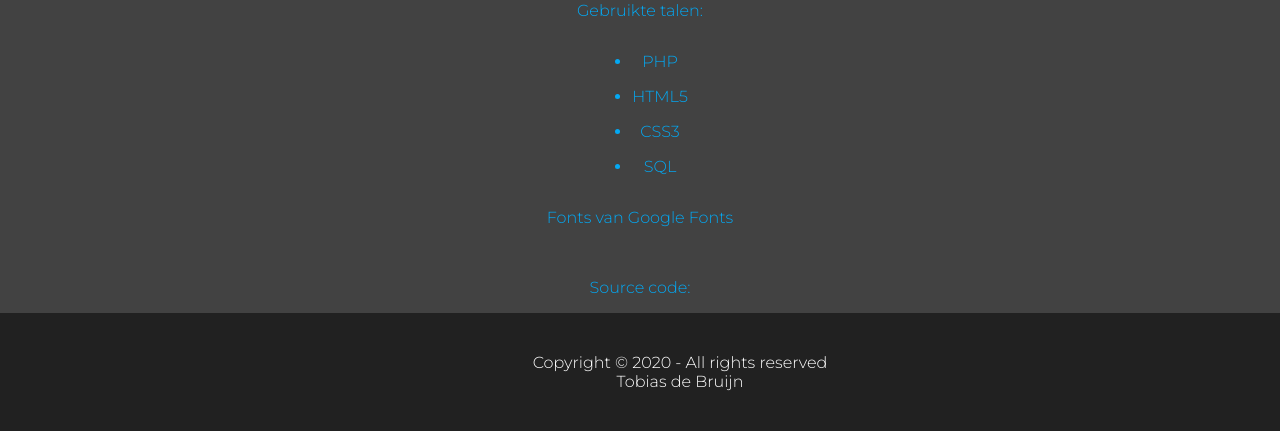
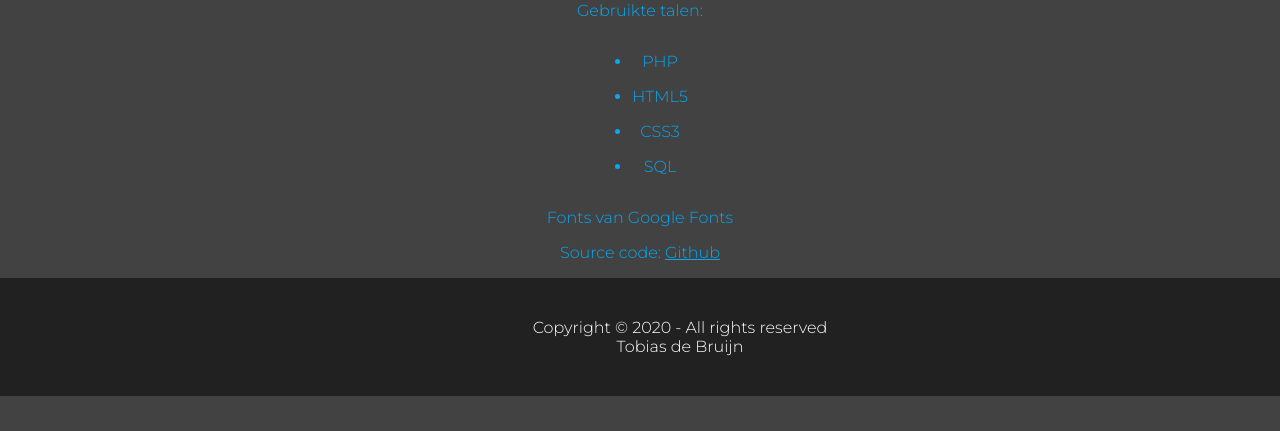
Before and after one commit to TheDutchMC/inf_fastfood, a PHP site: page / in a window 1280 px wide. Shown: the part 639-1070 px from the top of the page. After the commit the page ends 1035 px from the top, so only its background shows below. Run offline with PHP 8.4, Linux system fonts and the light colour scheme.

Commit message:
little update

```diff
--- a/css/index.css
+++ b/css/index.css
@@ -50,3 +50,8 @@ body {
 .title {
     font-size: 2em;
 }
+
+.link {
+    color:#03A9F4;
+    text-decoration:underline;
+}
--- a/index.php
+++ b/index.php
@@ -32,8 +32,7 @@
                 <li><p> SQL </p></li>
             </ul>
             <p> Fonts van Google Fonts </p>
-            <br/>
-            <p> Source code: </p>
+            <p> Source code: <a class="link" href="https://github.com/TheDutchMC/inf_fastfood"> Github </a></p>
         </div>
 
         <?php
```
